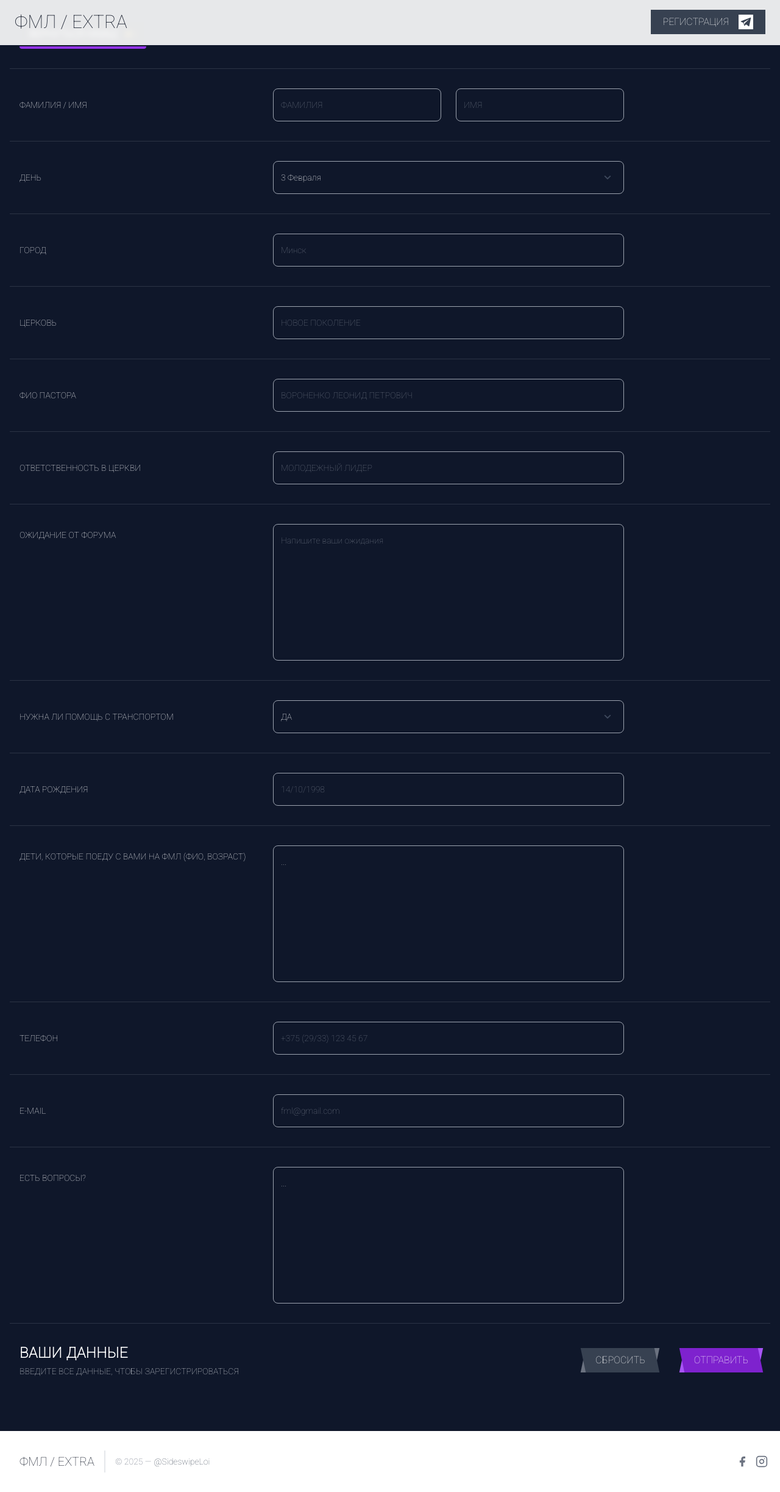
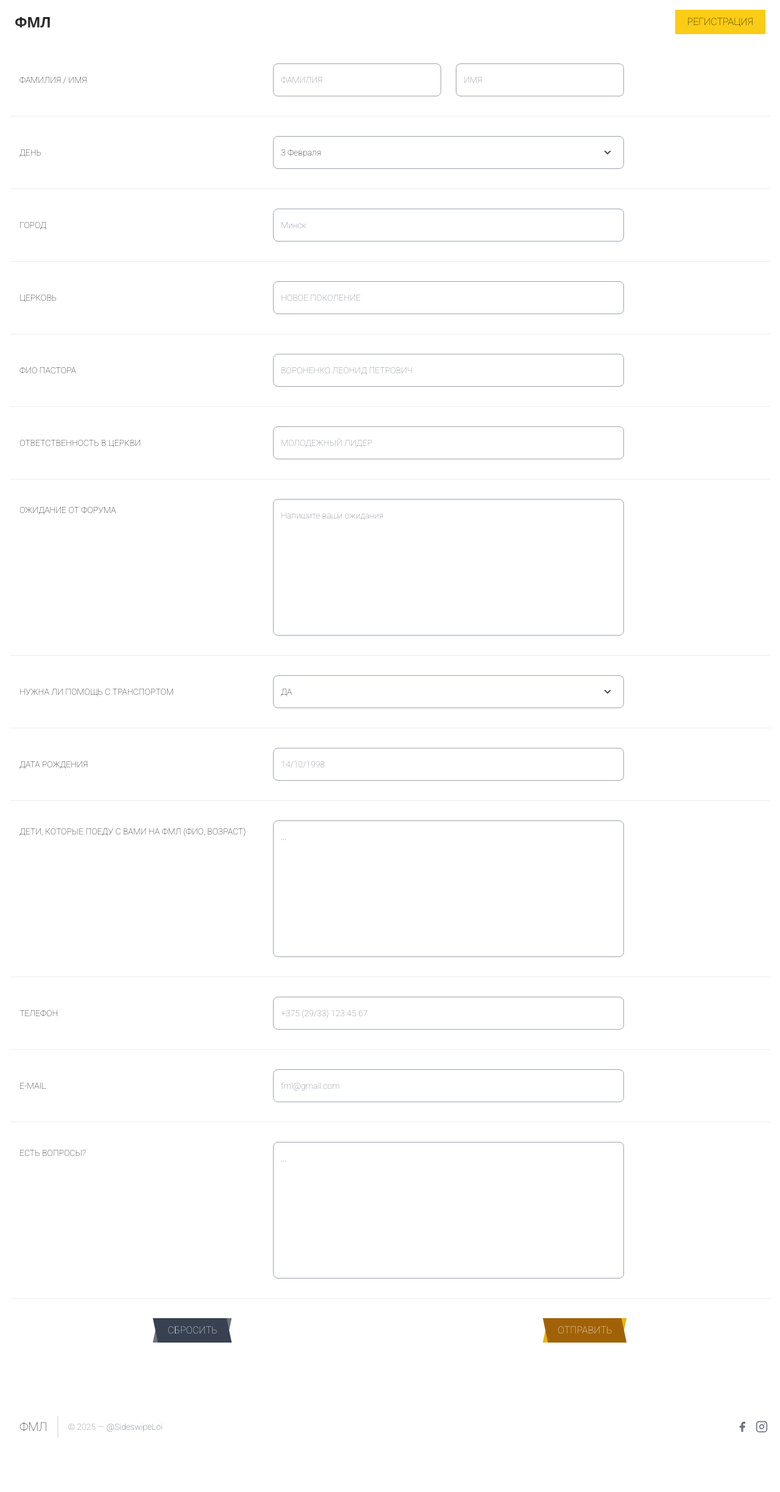
Before and after one commit to LashaLoi/fml, a Next.js app: page /register in a window 1280 px wide. Shown: the whole page at 61% size. After the commit the page ends 2389 px from the top, so only its background shows below. Built offline with nearby package versions, Linux system fonts and the light colour scheme.

Commit message:
add registration

```diff
--- a/components/Footer/index.tsx
+++ b/components/Footer/index.tsx
@@ -3,7 +3,7 @@ export default function Footer() {
     <footer className="text-gray-600 body-font">
       <div className="container px-5 py-8 mx-auto flex items-center sm:flex-row flex-col">
         <a className="flex title-font font-medium items-center md:justify-start justify-center text-gray-900">
-          <span className="ml-3 text-xl">ФМЛ / EXTRA</span>
+          <span className="ml-3 text-xl">ФМЛ</span>
         </a>
         <p className="text-sm text-gray-500 sm:ml-4 sm:pl-4 sm:border-l-2 sm:border-gray-200 sm:py-2 sm:mt-0 mt-4">
           © {new Date().getFullYear()} —
--- a/components/Header/index.tsx
+++ b/components/Header/index.tsx
@@ -2,43 +2,21 @@ import Link from "next/link";
 
 export default function Header() {
   return (
-    <nav className="fixed flex justify-between px-6 py-4 w-full content-center z-10 backdrop-blur-sm bg-white/90 border-b-2">
+    <nav className=" flex justify-between px-6 py-4 w-full content-center z-10 backdrop-blur-sm bg-white/90">
       <Link
         href="/"
         className="flex items-center md:justify-start justify-center text-gray-900"
       >
-        <span className="sm:text-3xl text-lg">ФМЛ / EXTRA</span>
+        <span className="bg-clip-text text-transparent text-center bg-gradient-to-b from-neutral-900 to-neutral-700 dark:from-neutral-600 text-2xl font-sans relative z-20 font-bold tracking-tight">
+          ФМЛ
+        </span>
       </Link>
-      <a
-        target="_blank"
-        rel="noreferrer"
-        href="https://t.me/fml_next_bot"
-        className="relative px-5 py-2 font-medium text-white group bg-gray-700 hover:bg-gray-800 active:bg-gray-900 flex gap-4 justify-between"
+      <Link
+        href="/register"
+        className="relative px-5 py-2 text-black group bg-yellow-400 hover:bg-yellow-500 active:bg-yellow-500 flex gap-4 justify-between"
       >
         РЕГИСТРАЦИЯ
-        <svg
-          xmlns="http://www.w3.org/2000/svg"
-          xmlnsXlink="http://www.w3.org/1999/xlink"
-          fill="white"
-          height="24px"
-          width="24px"
-          version="1.1"
-          id="Layer_1"
-          viewBox="0 0 455 455"
-          xmlSpace="preserve"
-        >
-          <g>
-            <path
-              style={{ fillRule: "evenodd", clipRule: "evenodd" }}
-              d="M0,0v455h455V0H0z M384.814,100.68l-53.458,257.136   c-1.259,6.071-8.378,8.822-13.401,5.172l-72.975-52.981c-4.43-3.217-10.471-3.046-14.712,0.412l-40.46,32.981   c-4.695,3.84-11.771,1.7-13.569-4.083l-28.094-90.351l-72.583-27.089c-7.373-2.762-7.436-13.171-0.084-16.003L373.36,90.959   C379.675,88.517,386.19,94.049,384.814,100.68z"
-            />
-            <path
-              style={{ fillRule: "evenodd", clipRule: "evenodd" }}
-              d="M313.567,147.179l-141.854,87.367c-5.437,3.355-7.996,9.921-6.242,16.068   l15.337,53.891c1.091,3.818,6.631,3.428,7.162-0.517l3.986-29.553c0.753-5.564,3.406-10.693,7.522-14.522l117.069-108.822   C318.739,149.061,316.115,145.614,313.567,147.179z"
-            />
-          </g>
-        </svg>
-      </a>
+      </Link>
     </nav>
   );
 }
--- a/components/Input/index.tsx
+++ b/components/Input/index.tsx
@@ -23,14 +23,14 @@ export default function Input({
     placeholder: placeholder,
     mask: mask ?? "",
     className:
-      "block py-4 px-3 w-full text-sm text-gray-50 placeholder-gray-500 font-medium outline-none bg-transparent border border-gray-400 hover:border-white focus:border-yellow-500 rounded-lg",
+      "block py-4 px-3 w-full text-sm text-black placeholder-gray-500 font-medium outline-none bg-transparent border border-gray-400 hover:border-black focus:border-yellow-500 rounded-lg",
     ...register(name),
   };
 
   return (
     <label className="flex flex-wrap items-center -mx-4 pb-8 mb-8 border-b border-gray-400 border-opacity-20">
       <div className="w-full sm:w-1/3 px-4 mb-4 sm:mb-0">
-        <span className="text-sm font-medium text-gray-100">{label}</span>
+        <span className="text-sm font-medium text-black">{label}</span>
       </div>
       <div className="w-full sm:w-2/3 px-4">
         <div className="max-w-xl">
--- a/components/Register/index.tsx
+++ b/components/Register/index.tsx
@@ -1,10 +1,8 @@
-import Link from "next/link";
-import { motion } from "framer-motion";
 import Image from "next/image";
 
 export default function Register() {
   return (
-    <div className="flex justify-center pt-[60px]">
+    <div className="flex justify-center">
       <div className="lg:h-[800px] md:h-[600px] h-[400px] md:w-full sm:w-5/6 w-full bg-gray-700 relative rounded-lg sm:m-4 m-0">
         <div className="sm:block hidden">
           <Image
--- a/components/Select/index.tsx
+++ b/components/Select/index.tsx
@@ -18,11 +18,11 @@ export default function Select({
   return (
     <div className="flex flex-wrap items-center -mx-4 pb-8 mb-8 border-b border-gray-400 border-opacity-20">
       <div className="w-full sm:w-1/3 px-4 mb-4 sm:mb-0">
-        <span className="text-sm font-medium text-gray-100">{label}</span>
+        <span className="text-sm font-medium text-black">{label}</span>
       </div>
       <div className="w-full sm:w-2/3 px-4">
         <div className="max-w-xl">
-          <div className="relative block px-3 w-full text-sm text-gray-50 placeholder-gray-500 font-medium border border-gray-400 hover:border-white focus-within:border-yellow-500 rounded-lg">
+          <div className="relative block px-3 w-full text-sm text-black placeholder-gray-500 font-medium border border-gray-400 hover:border-black focus-within:border-yellow-500 rounded-lg">
             <span className="absolute top-1/2 right-0 mr-5 transform -translate-y-1/2">
               <svg
                 width="12"
--- a/components/Textarea/index.tsx
+++ b/components/Textarea/index.tsx
@@ -17,7 +17,7 @@ export default function Textarea({
   return (
     <div className="flex flex-wrap items-start -mx-4 pb-8 mb-8 border-b border-gray-400 border-opacity-20">
       <div className="w-full sm:w-1/3 px-4 mb-5 sm:mb-0">
-        <span className="block mt-2 text-sm font-medium text-gray-100">
+        <span className="block mt-2 text-sm font-medium text-black">
           {label}
         </span>
       </div>
@@ -25,7 +25,7 @@ export default function Textarea({
         <div className="max-w-xl">
           <textarea
             placeholder={placeholder}
-            className="block h-56 py-4 px-3 w-full text-sm text-gray-50 placeholder-gray-500 font-medium outline-none bg-transparent border border-gray-400 hover:border-white focus:border-yellow-500 rounded-lg resize-none"
+            className="block h-56 py-4 px-3 w-full text-sm text-black placeholder-gray-500 font-medium outline-none bg-transparent border border-gray-400 hover:border-black focus:border-yellow-500 rounded-lg resize-none"
             required={required}
             defaultValue={defaultValue}
             {...register(name)}
--- a/pages/register.tsx
+++ b/pages/register.tsx
@@ -1,13 +1,10 @@
 import Select from "components/Select";
 import Textarea from "components/Textarea";
-import Link from "next/link";
+
 import { useRouter } from "next/router";
 import { useState } from "react";
 import { useForm } from "react-hook-form";
-import { supabase } from "supabaseClient";
 import Input from "../components/Input";
-
-import { send } from "@emailjs/browser";
 
 const Notification = ({ onClose }: { onClose: () => void }) => (
   <div className="z-50 fixed right-0 bottom-0 p-4">
@@ -52,16 +49,20 @@ export default function RegisterPage() {
   const [open, setOpen] = useState(false);
   const [loading, setLoading] = useState(false);
 
-  const onSubmit = async (data: any) => {
+  const onSubmit = async (result: any) => {
     setLoading(true);
 
     try {
-      await supabase.from("Users").insert([data]);
-      await send(
-        "service_bpdz7dw",
-        "template_vigjva4",
-        { ...data, reply_to: "fml@ywam.by" },
-        "_d7Gy1hFeTL7avenj"
+      await fetch(
+        "https://script.google.com/macros/s/AKfycbyLRYrutl1a0AmoExYINW_u0dO8MxZMBoFfXRmehTbDr1oleYpfnJFeBVVxMUZ7N2Pb/exec",
+        {
+          redirect: "follow",
+          method: "POST",
+          headers: {
+            "Content-Type": "text/plain;charset=utf-8",
+          },
+          body: JSON.stringify(result),
+        }
       );
 
       router.push("/info");
@@ -75,57 +76,12 @@ export default function RegisterPage() {
   };
 
   return (
-    <div className="p-8 bg-slate-900">
+    <div className="p-8">
       {open && <Notification onClose={() => setOpen(false)} />}
       <form onSubmit={handleSubmit(onSubmit)}>
         <div className="flex flex-wrap items-center -mx-4 pb-8 mb-8 border-b border-gray-400 border-opacity-20">
           <div className="w-full sm:w-1/3 px-4 mb-4 sm:mb-0">
-            <Link
-              href="/"
-              className="relative inline-flex items-center justify-start py-3 pl-4 pr-12 overflow-hidden font-semibold text-white transition-all duration-150 ease-in-out rounded hover:pl-10 hover:pr-6 bg-gray-900 group"
-            >
-              <span className="absolute bottom-0 left-0 w-full h-1 transition-all duration-150 ease-in-out bg-purple-600 group-hover:h-full"></span>
-              <span className="absolute right-0 pr-4 duration-200 ease-out group-hover:translate-x-12">
-                <svg
-                  className="w-5 h-5 text-yellow-500 rotate-180"
-                  fill="none"
-                  stroke="currentColor"
-                  viewBox="0 0 24 24"
-                  xmlns="http://www.w3.org/2000/svg"
-                >
-                  <path
-                    stroke-linecap="round"
-                    stroke-linejoin="round"
-                    stroke-width="2"
-                    d="M14 5l7 7m0 0l-7 7m7-7H3"
-                  ></path>
-                </svg>
-              </span>
-              <span className="absolute left-0 pl-2.5 -translate-x-12 group-hover:translate-x-0 ease-out duration-200">
-                <svg
-                  className="w-5 h-5 text-yellow-500 rotate-180"
-                  fill="none"
-                  stroke="currentColor"
-                  viewBox="0 0 24 24"
-                  xmlns="http://www.w3.org/2000/svg"
-                >
-                  <path
-                    stroke-linecap="round"
-                    stroke-linejoin="round"
-                    stroke-width="2"
-                    d="M14 5l7 7m0 0l-7 7m7-7H3"
-                  ></path>
-                </svg>
-              </span>
-              <span className="relative w-full text-left transition-colors duration-200 ease-in-out group-hover:text-white">
-                ВЕРНУТЬСЯ НАЗАД
-              </span>
-            </Link>
-          </div>
-        </div>
-        <div className="flex flex-wrap items-center -mx-4 pb-8 mb-8 border-b border-gray-400 border-opacity-20">
-          <div className="w-full sm:w-1/3 px-4 mb-4 sm:mb-0">
-            <span className="text-sm font-medium text-gray-100">
+            <span className="text-sm font-medium text-black">
               ФАМИЛИЯ / ИМЯ
             </span>
           </div>
@@ -135,7 +91,7 @@ export default function RegisterPage() {
                 <div className="w-full sm:w-1/2 px-3 mb-3 sm:mb-0">
                   <input
                     required
-                    className="block py-4 px-3 w-full text-sm text-gray-50 placeholder-gray-500 font-medium outline-none bg-transparent border border-gray-400 hover:border-white focus:border-yellow-500 rounded-lg"
+                    className="block py-4 px-3 w-full text-sm text-black placeholder-gray-500 font-medium outline-none bg-transparent border border-gray-400 hover:border-black focus:border-yellow-500 rounded-lg"
                     placeholder="ФАМИЛИЯ"
                     {...register("firstName")}
                   />
@@ -143,7 +99,7 @@ export default function RegisterPage() {
                 <div className="w-full sm:w-1/2 px-3">
                   <input
                     required
-                    className="block py-4 px-3 w-full text-sm text-gray-50 placeholder-gray-500 font-medium outline-none bg-transparent border border-gray-400 hover:border-white focus:border-yellow-500 rounded-lg"
+                    className="block py-4 px-3 w-full text-sm text-black placeholder-gray-500 font-medium outline-none bg-transparent border border-gray-400 hover:border-black focus:border-yellow-500 rounded-lg"
                     placeholder="ИМЯ"
                     {...register("lastName")}
                   />
@@ -238,22 +194,11 @@ export default function RegisterPage() {
           label="ЕСТЬ ВОПРОСЫ?"
           name="q"
           register={register}
-          // required
           placeholder="..."
         />
-        <div className="flex flex-wrap items-center justify-between -mx-4 mb-8 pb-6  border-opacity-20">
-          <div className="w-full sm:w-auto px-4 mb-6 sm:mb-0">
-            <h4 className="text-2xl font-bold tracking-wide text-white mb-1">
-              ВАШИ ДАННЫЕ
-            </h4>
-            <p className="text-sm text-gray-300">
-              ВВЕДИТЕ ВСЕ ДАННЫЕ, ЧТОБЫ ЗАРЕГИСТРИРОВАТЬСЯ
-            </p>
-          </div>
-          <div className="w-full sm:w-auto px-4">
-            <div>
+        <div className="flex flex-wrap items-center justify-around -mx-4 mb-8 pb-6  border-opacity-20">
           <button
-                type="submit"
+            type="reset"
             className="relative px-5 py-2 font-medium text-white group mr-10"
           >
             <span className="absolute inset-0 w-full h-full transition-all duration-300 ease-out transform translate-x-0 -skew-x-12 bg-gray-500 group-hover:bg-gray-700 group-hover:skew-x-12"></span>
@@ -268,17 +213,15 @@ export default function RegisterPage() {
             type="submit"
             className="relative px-5 py-2 font-medium text-white group"
           >
-                <span className="absolute inset-0 w-full h-full transition-all duration-300 ease-out transform translate-x-0 -skew-x-12 bg-purple-500 group-hover:bg-purple-700 group-hover:skew-x-12"></span>
-                <span className="absolute inset-0 w-full h-full transition-all duration-300 ease-out transform skew-x-12 bg-purple-700 group-hover:bg-purple-500 group-hover:-skew-x-12"></span>
-                <span className="absolute bottom-0 left-0 hidden w-10 h-20 transition-all duration-100 ease-out transform -translate-x-8 translate-y-10 bg-purple-600 -rotate-12"></span>
-                <span className="absolute bottom-0 right-0 hidden w-10 h-20 transition-all duration-100 ease-out transform translate-x-10 translate-y-8 bg-purple-400 -rotate-12"></span>
+            <span className="absolute inset-0 w-full h-full transition-all duration-300 ease-out transform translate-x-0 -skew-x-12 bg-yellow-500 group-hover:bg-yellow-700 group-hover:skew-x-12"></span>
+            <span className="absolute inset-0 w-full h-full transition-all duration-300 ease-out transform skew-x-12 bg-yellow-700 group-hover:bg-yellow-500 group-hover:-skew-x-12"></span>
+            <span className="absolute bottom-0 left-0 hidden w-10 h-20 transition-all duration-100 ease-out transform -translate-x-8 translate-y-10 bg-yellow-600 -rotate-12"></span>
+            <span className="absolute bottom-0 right-0 hidden w-10 h-20 transition-all duration-100 ease-out transform translate-x-10 translate-y-8 bg-yellow-400 -rotate-12"></span>
             <span className="relative">
               {loading ? "ОТПРАВКА..." : "ОТПРАВИТЬ"}
             </span>
           </button>
         </div>
-          </div>
-        </div>
       </form>
     </div>
   );
--- a/supabaseClient.ts
+++ /dev/null
@@ -1,7 +0,0 @@
-import { createClient } from "@supabase/supabase-js";
-
-const supabaseUrl = "https://ujnqdewxljiuegdsrbae.supabase.co";
-const supabaseKey =
-  "eyJhbGciOiJIUzI1NiIsInR5cCI6IkpXVCJ9.eyJpc3MiOiJzdXBhYmFzZSIsInJlZiI6InVqbnFkZXd4bGppdWVnZHNyYmFlIiwicm9sZSI6InNlcnZpY2Vfcm9sZSIsImlhdCI6MTY2OTg5NTQzOCwiZXhwIjoxOTg1NDcxNDM4fQ.5sJB15KfBicGBPQAd2xgE4Gquyp9VsewZSXRDSEN1TI";
-
-export const supabase = createClient(supabaseUrl, supabaseKey);
```
Also changed, not shown: 2 other files (tests, documents, lock files or other folders). Lines whose indentation alone changed are shown as unchanged.
